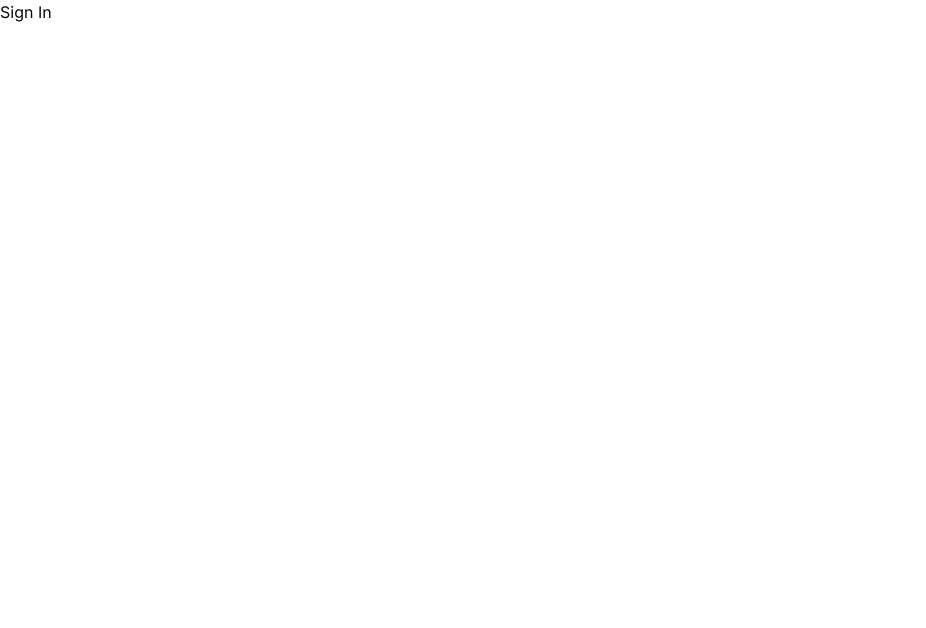
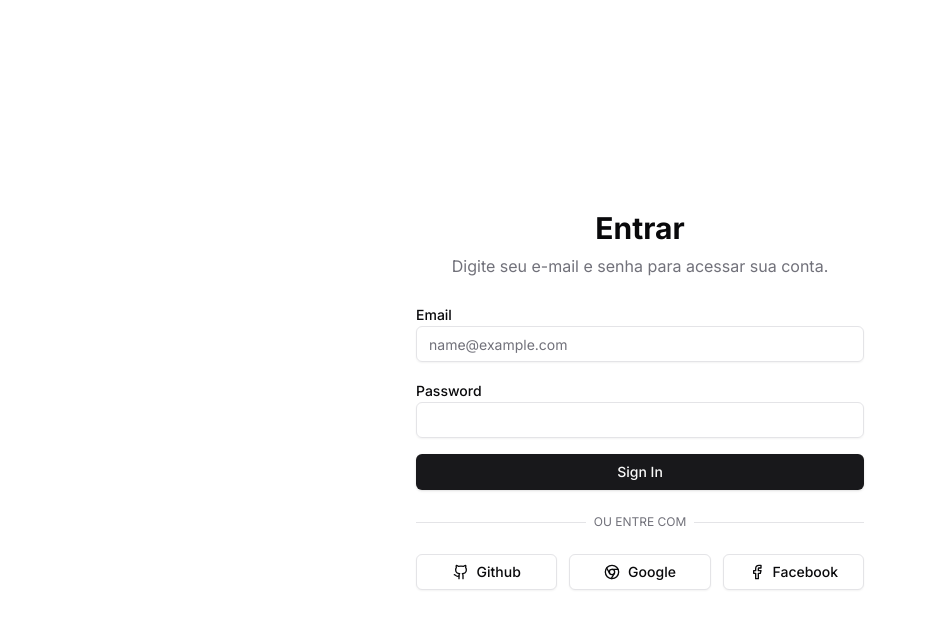
Before and after one commit to THIAGOMORGADO/drop-center-web, a Next.js app: page /SignIn in a window 1280 px wide. Shown: the top 628 px of the page, without its empty margins (0-926 px from the left). Built offline with nearby package versions, Linux system fonts and the light colour scheme.

Commit message:
feat: page sign in

```diff
--- a/src/app/SignIn/page.tsx
+++ b/src/app/SignIn/page.tsx
@@ -1,7 +1,136 @@
-export default function PageLogin() {
+import { Label } from "@/components/ui/label"
+import { Input } from "@/components/ui/input"
+import { Button } from "@/components/ui/button"
+
+export default function SignInPage() {
   return (
-    <div>
-      <h1>Sign In</h1>
+    <div className="flex min-h-screen flex-col items-center justify-center bg-background">
+      <div className="mx-auto w-full max-w-md space-y-6">
+        <div className="text-center">
+          <h1 className="text-3xl font-bold">Entrar</h1>
+          <p className="mt-2 text-muted-foreground">Digite seu e-mail e senha para acessar sua conta.</p>
+        </div>
+        <form className="space-y-4">
+          <div>
+            <Label htmlFor="email">Email</Label>
+            <Input id="email" type="email" placeholder="name@example.com" required />
+          </div>
+          <div>
+            <Label htmlFor="password">Password</Label>
+            <Input id="password" type="password" required />
+          </div>
+          <Button type="submit" className="w-full">
+            Sign In
+          </Button>
+        </form>
+        <div className="relative">
+          <div className="absolute inset-0 flex items-center">
+            <span className="w-full border-t" />
+          </div>
+          <div className="relative flex justify-center text-xs uppercase">
+            <span className="bg-background px-2 text-muted-foreground">Ou entre com</span>
+          </div>
+        </div>
+        <div className="grid grid-cols-3 gap-3">
+          <Button variant="outline">
+            <GithubIcon className="mr-2 h-4 w-4" />
+            Github
+          </Button>
+          <Button variant="outline">
+            <ChromeIcon className="mr-2 h-4 w-4" />
+            Google
+          </Button>
+          <Button variant="outline">
+            <FacebookIcon className="mr-2 h-4 w-4" />
+            Facebook
+          </Button>
+        </div>
+      </div>
     </div>
   )
 }
+
+function ChromeIcon(props: any) {
+  return (
+    <svg
+      {...props}
+      xmlns="http://www.w3.org/2000/svg"
+      width="24"
+      height="24"
+      viewBox="0 0 24 24"
+      fill="none"
+      stroke="currentColor"
+      strokeWidth="2"
+      strokeLinecap="round"
+      strokeLinejoin="round"
+    >
+      <circle cx="12" cy="12" r="10" />
+      <circle cx="12" cy="12" r="4" />
+      <line x1="21.17" x2="12" y1="8" y2="8" />
+      <line x1="3.95" x2="8.54" y1="6.06" y2="14" />
+      <line x1="10.88" x2="15.46" y1="21.94" y2="14" />
+    </svg>
+  )
+}
+
+
+function FacebookIcon(props: any) {
+  return (
+    <svg
+      {...props}
+      xmlns="http://www.w3.org/2000/svg"
+      width="24"
+      height="24"
+      viewBox="0 0 24 24"
+      fill="none"
+      stroke="currentColor"
+      strokeWidth="2"
+      strokeLinecap="round"
+      strokeLinejoin="round"
+    >
+      <path d="M18 2h-3a5 5 0 0 0-5 5v3H7v4h3v8h4v-8h3l1-4h-4V7a1 1 0 0 1 1-1h3z" />
+    </svg>
+  )
+}
+
+
+function GithubIcon(props: any) {
+  return (
+    <svg
+      {...props}
+      xmlns="http://www.w3.org/2000/svg"
+      width="24"
+      height="24"
+      viewBox="0 0 24 24"
+      fill="none"
+      stroke="currentColor"
+      strokeWidth="2"
+      strokeLinecap="round"
+      strokeLinejoin="round"
+    >
+      <path d="M15 22v-4a4.8 4.8 0 0 0-1-3.5c3 0 6-2 6-5.5.08-1.25-.27-2.48-1-3.5.28-1.15.28-2.35 0-3.5 0 0-1 0-3 1.5-2.64-.5-5.36-.5-8 0C6 2 5 2 5 2c-.3 1.15-.3 2.35 0 3.5A5.403 5.403 0 0 0 4 9c0 3.5 3 5.5 6 5.5-.39.49-.68 1.05-.85 1.65-.17.6-.22 1.23-.15 1.85v4" />
+      <path d="M9 18c-4.51 2-5-2-7-2" />
+    </svg>
+  )
+}
+
+
+function XIcon(props: any) {
+  return (
+    <svg
+      {...props}
+      xmlns="http://www.w3.org/2000/svg"
+      width="24"
+      height="24"
+      viewBox="0 0 24 24"
+      fill="none"
+      stroke="currentColor"
+      strokeWidth="2"
+      strokeLinecap="round"
+      strokeLinejoin="round"
+    >
+      <path d="M18 6 6 18" />
+      <path d="m6 6 12 12" />
+    </svg>
+  )
+}
--- a/src/app/components/Header/index.tsx
+++ b/src/app/components/Header/index.tsx
@@ -1,10 +1,19 @@
+'use client'
+
 import { Sheet, SheetTrigger, SheetContent } from "@/components/ui/sheet"
 import { Button } from "@/components/ui/button"
 import Link from "next/link"
 import { Collapsible, CollapsibleTrigger, CollapsibleContent } from "@/components/ui/collapsible"
 import { NavigationMenu, NavigationMenuList, NavigationMenuLink, NavigationMenuItem, NavigationMenuTrigger, NavigationMenuContent } from "@/components/ui/navigation-menu"
+import { useRouter } from "next/navigation"
 
-export default function Component() {
+
+
+export default function Header() {
+  const router = useRouter()
+  const handleSignIn = () => {
+    router.push('/SignIn')
+  }
   return (
     <header className="flex h-20 w-full shrink-0 items-center px-4 md:px-6">
       <Sheet>
@@ -162,7 +171,7 @@ export default function Component() {
         </NavigationMenuList>
       </NavigationMenu>
       <div className="ml-auto">
-        <Button>Sign In</Button>
+        <Button onClick={handleSignIn}>Sign In</Button>
       </div>
     </header>
   )
```
Also changed, not shown: 1 other file (tests, documents, lock files or other folders).
